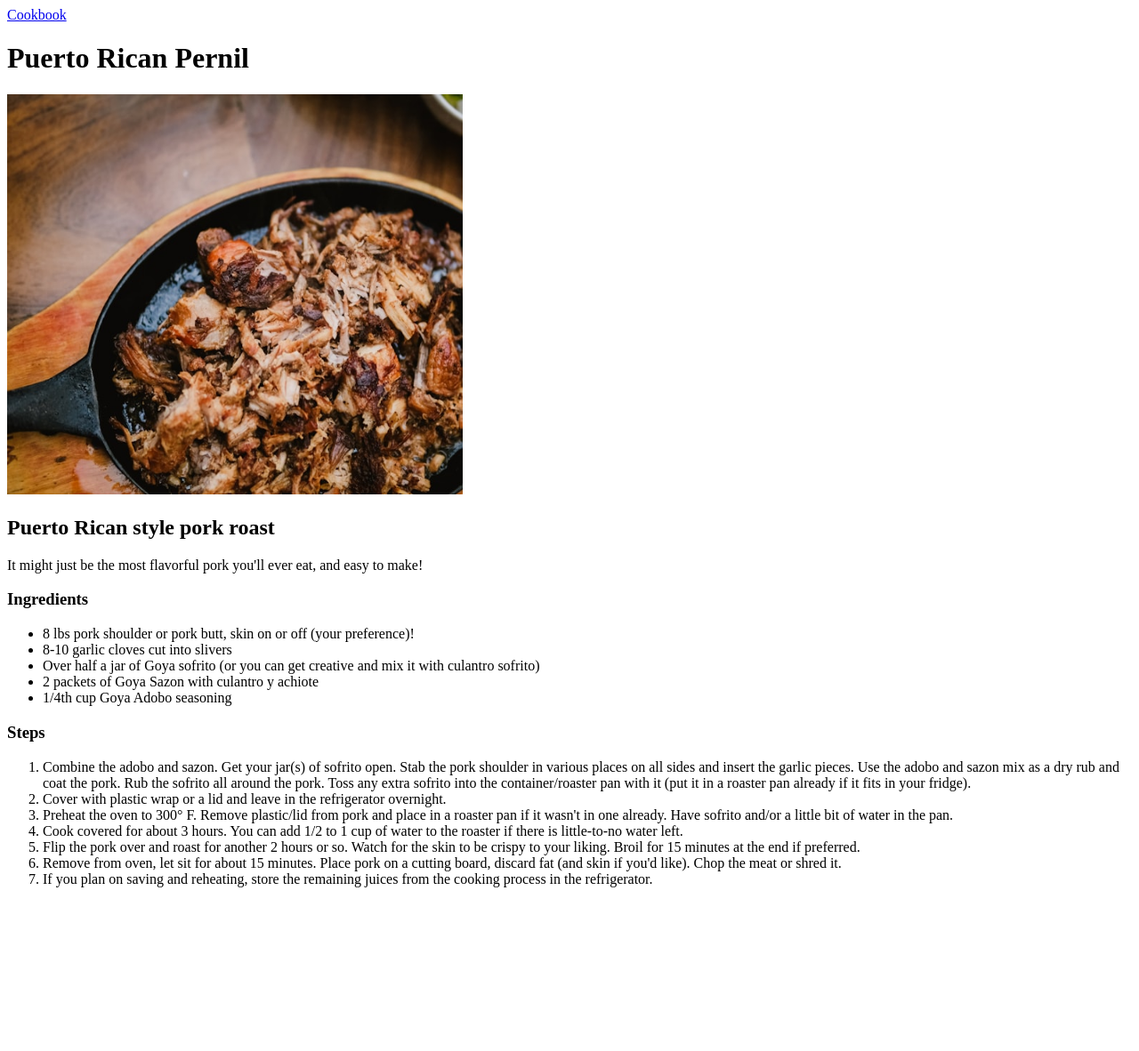
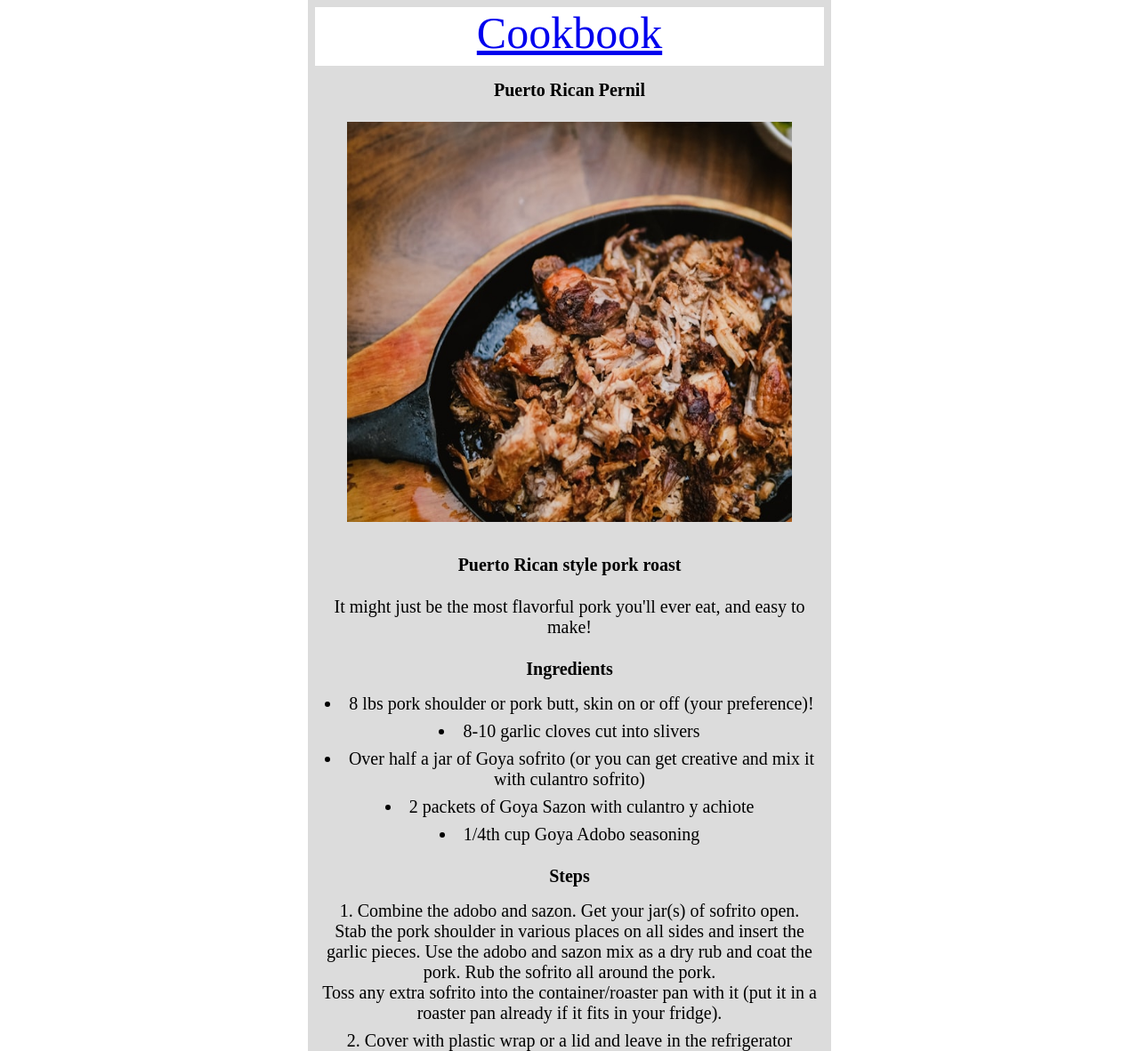
Before and after one commit to hiibastian/odin-recipes, a plain HTML site: page recipes/pernil.html in a window 1280 px wide. Shown: the top 1182 px of the page at 89% size. Before the commit the page ends 1014 px from the top, so only its background shows below. Drawn offline with Linux system fonts and the light colour scheme; files that its build step writes are made by us from their sources; files whose address does not match are found by name.

Commit message:
Added PR flag to index, simplified
Add PR flag, simplify HTML (removed divs), overflow-y scrollbar fix.

```diff
--- a/recipes/pernil.html
+++ b/recipes/pernil.html
@@ -3,27 +3,26 @@
 <head>
     <meta charset="UTF-8">
     <meta name="viewport" content="width=device-width, initial-scale=1.0">
+    <link rel="stylesheet" href="/home/hiibastian/repos/odin-recipes/styles.css">
     <title>Puerto Rican Pernil</title>
 </head>
 <body>
-    <a href="../index.html">Cookbook</a>
-    <h1>Puerto Rican Pernil</h1>
-    <img src="../img/pernil.jpg" alt="A pan of slow roasted pernil pork" width="512" height="450">
-
-    <h2>Puerto Rican style pork roast</h2>
-    <p>It might just be the most flavorful pork you'll ever eat, and easy to make!</p>
-    <h3>Ingredients</h3>
-    <ul>
+    <p class="homelink"> <a href="../index.html">Cookbook</a> </p>
+    <h1 class="header">Puerto Rican Pernil</h1>
+       <div class="header"> <img src="../img/pernil.jpg" alt="A pan of slow roasted pernil pork" width="500" height="450"></div>
+    <h2 class="header">Puerto Rican style pork roast</h2>
+    <p class="header">It might just be the most flavorful pork you'll ever eat, and easy to make!</p>
+    <h3 class="header">Ingredients</h3>
+    <ul class="content">
         <li> 8 lbs pork shoulder or pork butt, skin on or off (your preference)!</li>
         <li>8-10 garlic cloves cut into slivers</li>
         <li>Over half a jar of Goya sofrito (or you can get creative and mix it with culantro sofrito)</li>
         <li>2 packets of Goya Sazon with culantro y achiote</li>
         <li>1/4th cup Goya Adobo seasoning</li>
     </ul>
-
-    <h3>Steps</h3>
-    <ol>
-        <li>Combine the adobo and sazon. Get your jar(s) of sofrito open. Stab the pork shoulder in various places on all sides and insert the garlic pieces. Use the adobo and sazon mix as a dry rub and coat the pork. Rub the sofrito all around the pork. Toss any extra sofrito into the container/roaster pan with it (put it in a roaster pan already if it fits in your fridge).</li>
+    <h3 class="header">Steps</h3>
+    <ol class="content">
+        <li>Combine the adobo and sazon. Get your jar(s) of sofrito open.</br> Stab the pork shoulder in various places on all sides and insert the garlic pieces. Use the adobo and sazon mix as a dry rub and coat the pork. Rub the sofrito all around the pork. </br>Toss any extra sofrito into the container/roaster pan with it (put it in a roaster pan already if it fits in your fridge).</li>
         <li>Cover with plastic wrap or a lid and leave in the refrigerator overnight.</li>
         <li>Preheat the oven to 300° F. Remove plastic/lid from pork and place in a roaster pan if it wasn't in one already. Have sofrito and/or a little bit of water in the pan.</li>
         <li>Cook covered for about 3 hours. You can add 1/2 to 1 cup of water to the roaster if there is little-to-no water left.</li>
--- /dev/null
+++ b/styles.css
@@ -0,0 +1,36 @@
+* {
+    font: "Gill Sans", sans-serif;
+    margin: 0 auto 0 auto;
+    max-width: 600px;
+    padding-bottom: 8px;
+    padding-left: 6px;
+    padding-right: 6px;
+    text-align: center;
+}
+
+.homelink {
+    border: 8px solid gainsboro;
+    font-size: 50px;
+}
+
+.header {
+    font-size: 20px;
+    background-color: gainsboro;
+    border: 8px solid gainsboro;
+}
+
+.content {
+    font-size: 20px;
+    background-color: gainsboro;
+    list-style-position: inside;
+
+}
+
+.overflow {
+      overflow-y: scroll;
+}
+
+/* overflow-y in this case prevents the scrollbar on index.html
+from shifting the elements to the side
+some ppl on stackoverflow said this can cause
+ issues using flexbox or if in the html tag */
```
Also changed, not shown: index.html (+9 -8 lines), recipes/arroz.html (+10 -10 lines), recipes/tostones.html (+10 -10 lines), img/flag.jpg (added).
